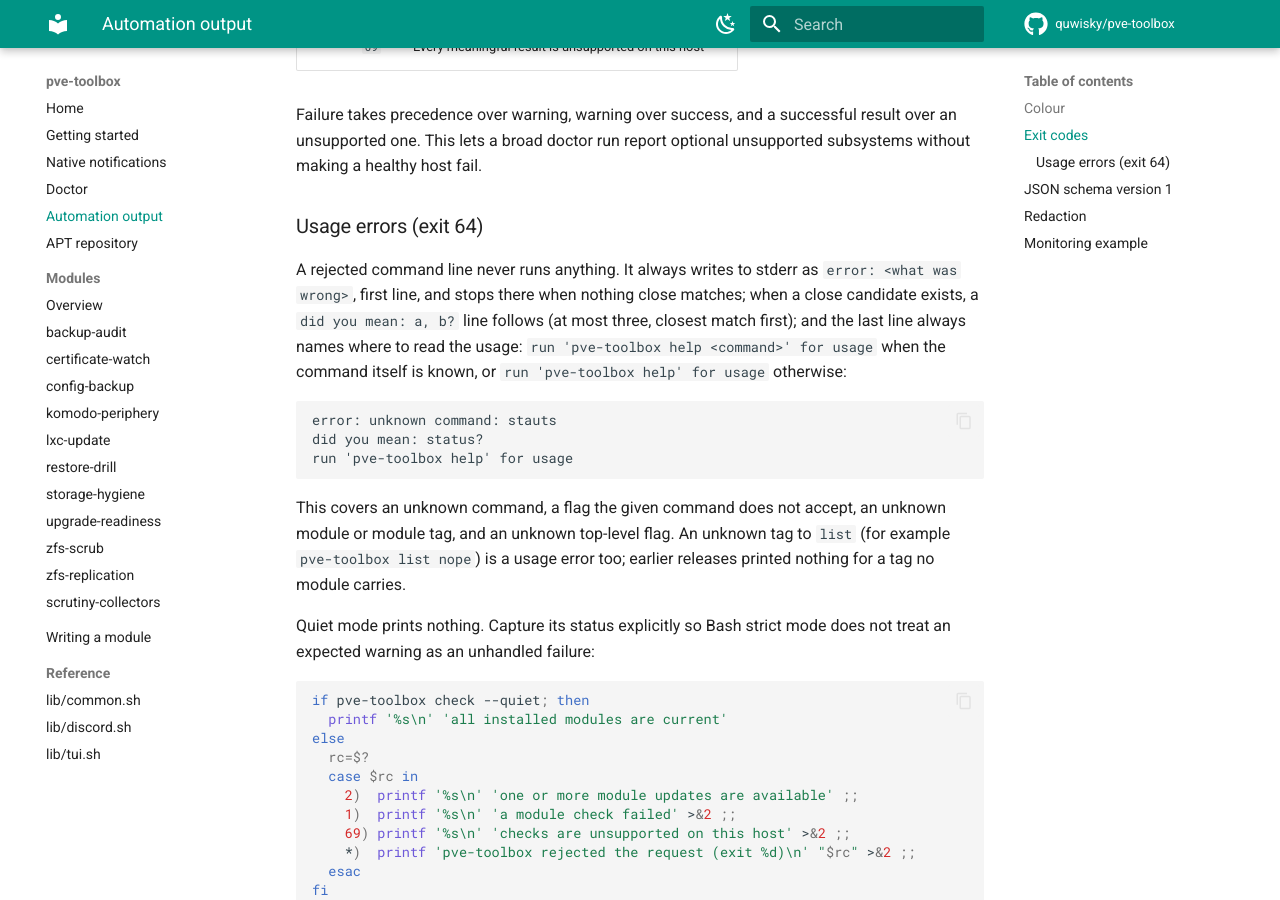
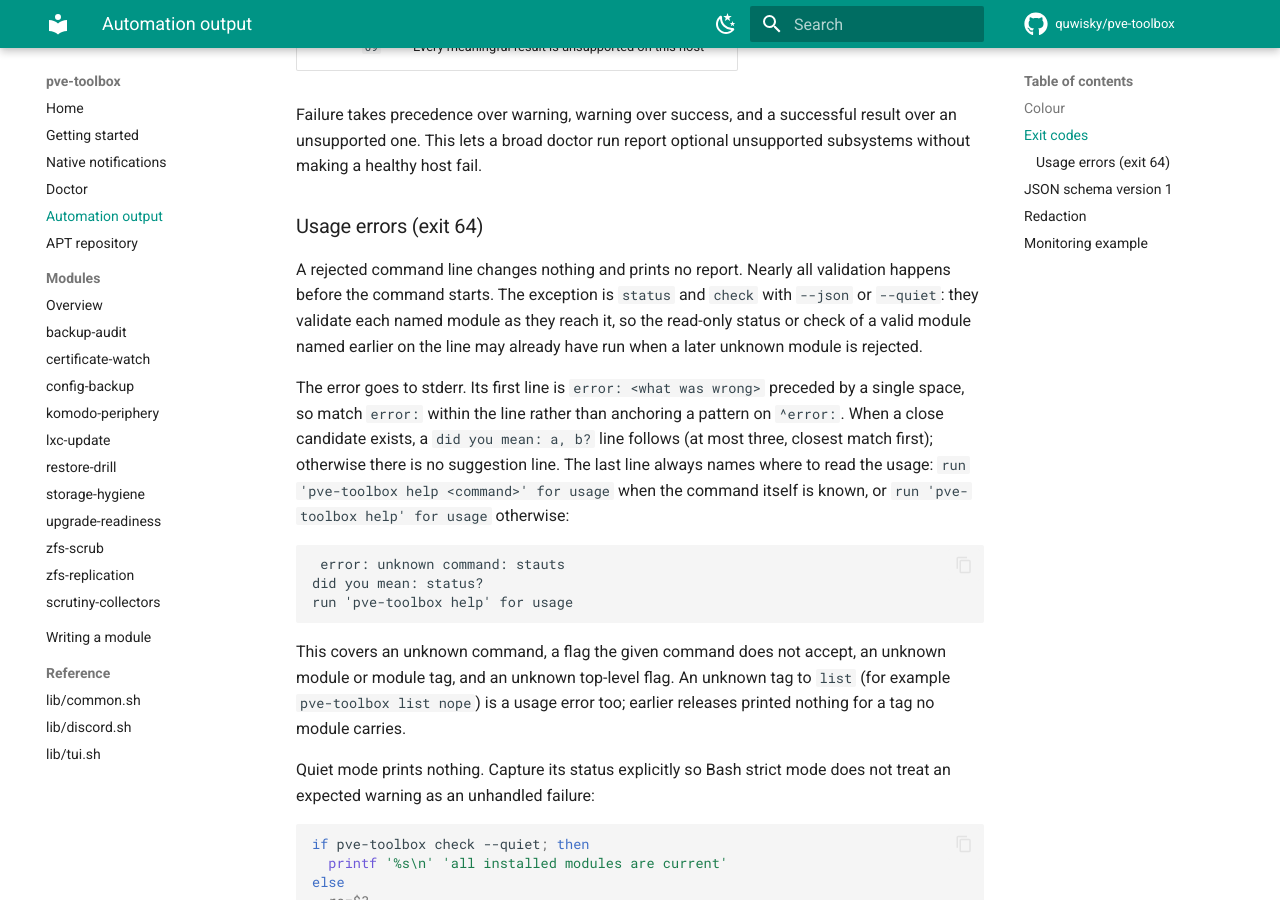
Before and after one commit to quwisky/pve-toolbox, an MkDocs documentation site: the page built from docs/automation.md, in a window 1280 px wide and 900 px high, scrolled down 969 px. Built offline with MkDocs 1.6.1 and Material for MkDocs 9.7.7, drawn with Linux system fonts in a browser that asks for light colours; comment, search, counter and statistics services are not loaded.

Commit message:
docs(cli): describe usage errors as they are printed
The first error line has always started with a space, the help line is always present, and status or check with --json/--quiet can run an earlier module's read-only report before rejecting a later unknown module. Say so, so scripts do not anchor on ^error: or assume nothing ran.

````diff
--- a/docs/automation.md
+++ b/docs/automation.md
@@ -43,15 +43,22 @@ unsupported subsystems without making a healthy host fail.
 
 ### Usage errors (exit 64)
 
-A rejected command line never runs anything. It always writes to stderr as
-`error: <what was wrong>`, first line, and stops there when nothing close
-matches; when a close candidate exists, a `did you mean: a, b?` line follows
-(at most three, closest match first); and the last line always names where to
+A rejected command line changes nothing and prints no report. Nearly all
+validation happens before the command starts. The exception is `status` and
+`check` with `--json` or `--quiet`: they validate each named module as they
+reach it, so the read-only status or check of a valid module named earlier on
+the line may already have run when a later unknown module is rejected.
+
+The error goes to stderr. Its first line is `error: <what was wrong>`
+preceded by a single space, so match `error:` within the line rather than
+anchoring a pattern on `^error:`. When a close candidate exists, a
+`did you mean: a, b?` line follows (at most three, closest match first);
+otherwise there is no suggestion line. The last line always names where to
 read the usage: `run 'pve-toolbox help <command>' for usage` when the command
 itself is known, or `run 'pve-toolbox help' for usage` otherwise:
 
 ```
-error: unknown command: stauts
+ error: unknown command: stauts
 did you mean: status?
 run 'pve-toolbox help' for usage
 ```
````
Also changed, not shown: docs/getting-started.md (+4 -4 lines).
